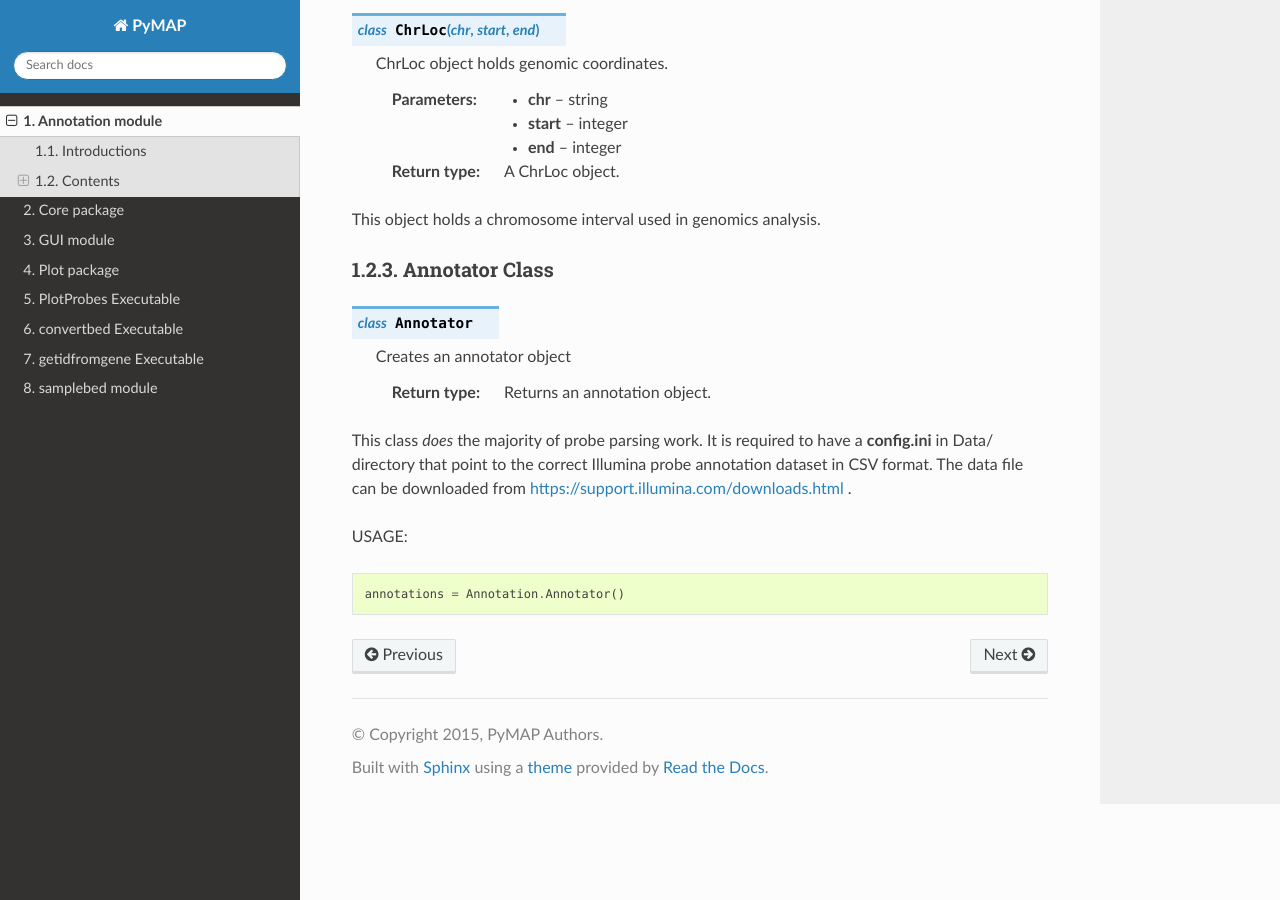
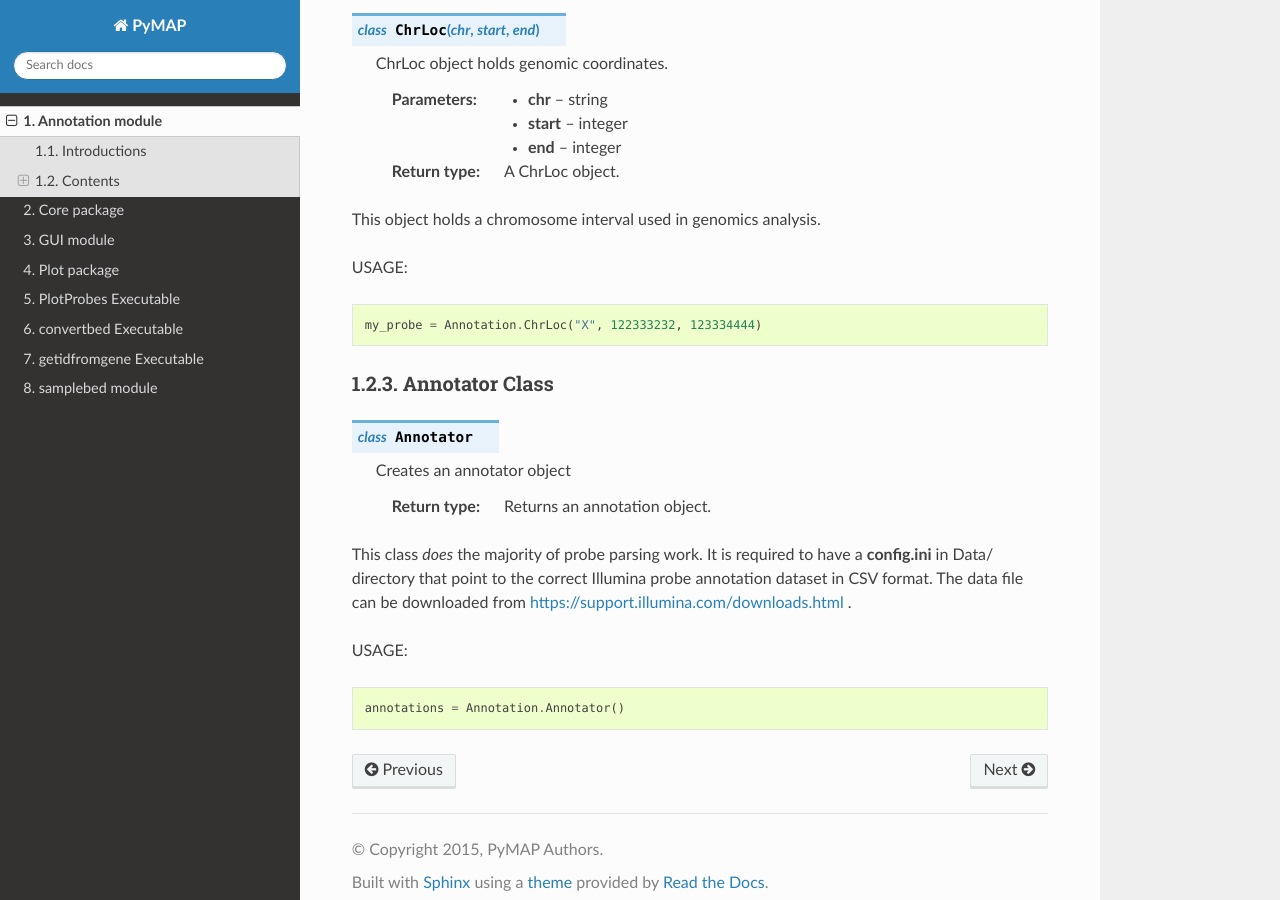
Before and after one commit to AminMahpour/PyMAP, a Sphinx documentation site: the page built from docs/Annotation.rst, in a window 1280 px wide and 900 px high, scrolled down 909 px. Built offline with Sphinx 7.4.7 and the Read the Docs theme 2.0.0, drawn with Linux system fonts in a browser that asks for light colours.

Commit message:
updated documentations.

```diff
--- a/docs/Annotation.rst
+++ b/docs/Annotation.rst
@@ -50,6 +50,12 @@ ChrLoc Class
 
 This object holds a chromosome interval used in genomics analysis.
 
+USAGE:
+
+.. code:: python
+
+    my_probe = Annotation.ChrLoc("X", 122333232, 123334444)
+
 
 Annotator Class
 ^^^^^^^^^^^^^^^
```
